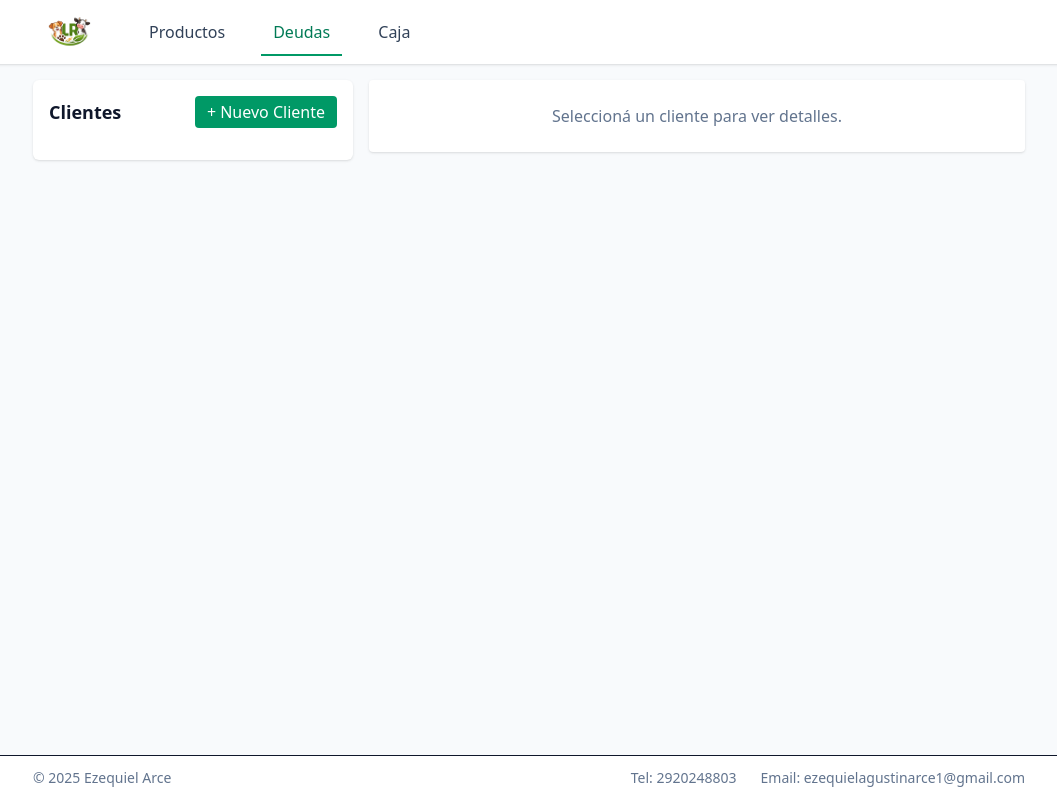
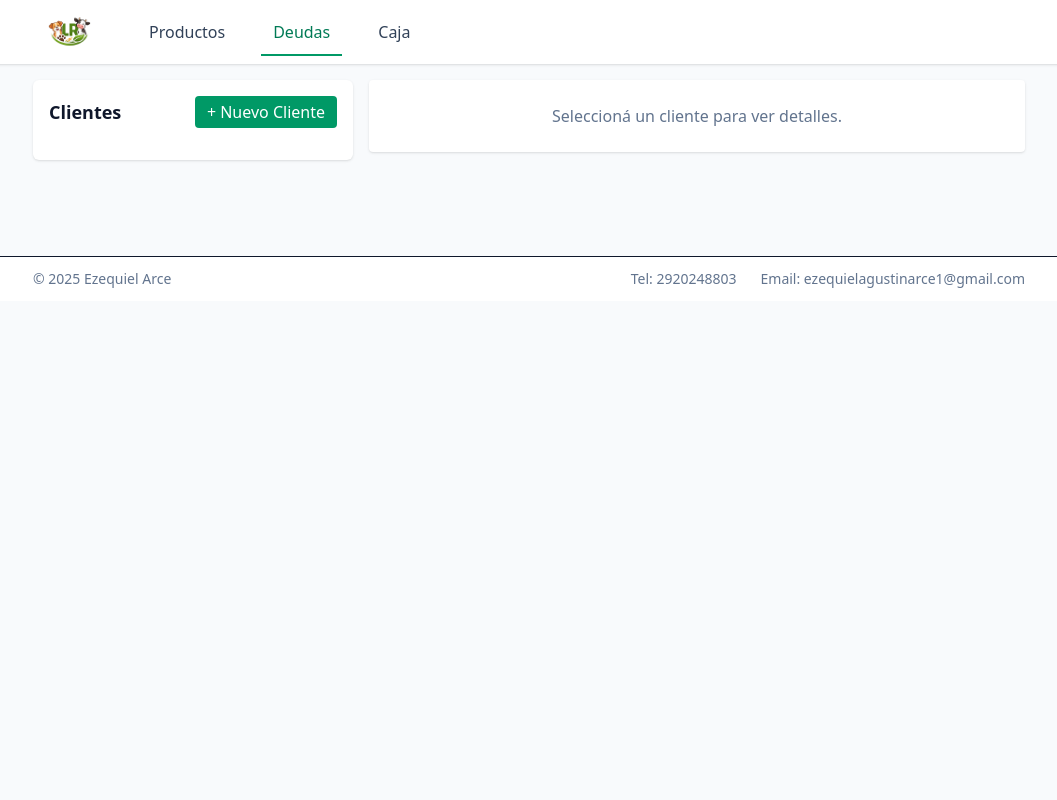
Before and after one commit to ezearce/forrajeria-system, a Next.js app: page /deudas in a window 1280 px wide. Shown: the whole page, without its empty margins (111-1168 px from the left). Built offline with nearby package versions, Linux system fonts and the light colour scheme; no server answers; the database is empty.

Commit message:
prueba fix footer deploy

```diff
--- a/src/app/layout.tsx
+++ b/src/app/layout.tsx
@@ -63,7 +63,7 @@ export default function RootLayout({ children }: { children: ReactNode }) {
 
         <main className="max-w-5xl mx-auto p-4 pb-24">{children}</main>
 
-        <footer className="fixed bottom-0 left-0 w-full bg-white border-t z-30">
+        <footer className="bottom-0 left-0 w-full bg-white border-t z-30">
           <div className="max-w-5xl mx-auto px-4 py-3 text-sm text-slate-500 flex flex-col gap-2 sm:flex-row sm:justify-between sm:items-center">
             <span className="text-center sm:text-left">
               © 2025 Ezequiel Arce
```
